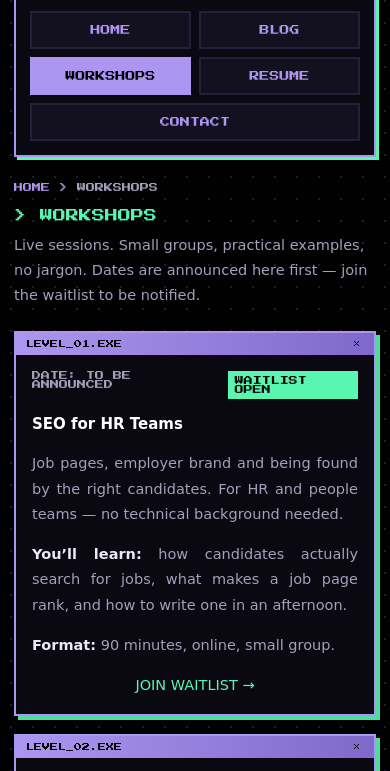
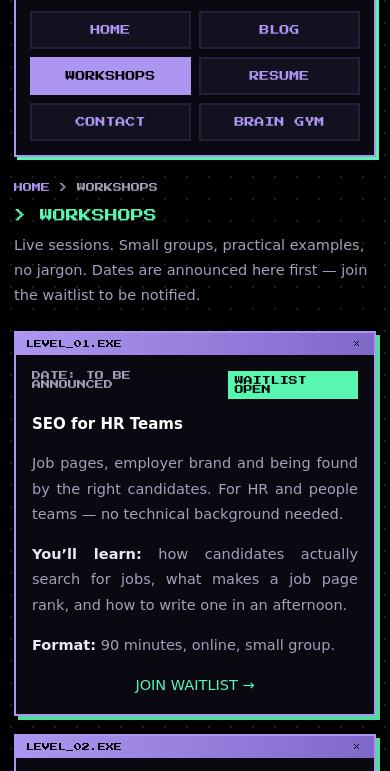
Before and after one commit to ftmfrb80-bot/fatemeh-site, a plain HTML site: page workshops/index.html in a window 390 px wide. Shown: the part 54-825 px from the top of the page. Drawn offline with Linux system fonts and the light colour scheme.

Commit message:
Add Brain Gym page with memory, Stroop and reaction games

```diff
--- a/workshops/index.html
+++ b/workshops/index.html
@@ -113,7 +113,6 @@
     .note{font-size:13px;padding:12px 14px}
     .win-t{font-size:8px}
     .win-t span:first-child{overflow:hidden;text-overflow:ellipsis;white-space:nowrap}
-    nav a:last-child{grid-column:1/-1}
     .btn{display:block;text-align:center;margin:8px 0 0}
     body{overflow-x:hidden}
   }
@@ -138,7 +137,7 @@
   <header class="bar-top">
     <div class="logo px">BRAINPING<i>.</i>EXE</div>
     <nav aria-label="Main">
-      <a href="../index.html">HOME</a><a href="../blog/">BLOG</a><a href="../workshops/" class="on">WORKSHOPS</a><a href="../resume/">RESUME</a><a href="../contact/">CONTACT</a>
+      <a href="../index.html">HOME</a><a href="../blog/">BLOG</a><a href="../workshops/" class="on">WORKSHOPS</a><a href="../resume/">RESUME</a><a href="../contact/">CONTACT</a><a href="../brain-gym/">BRAIN GYM</a>
     </nav>
   </header>
   <main>
```
